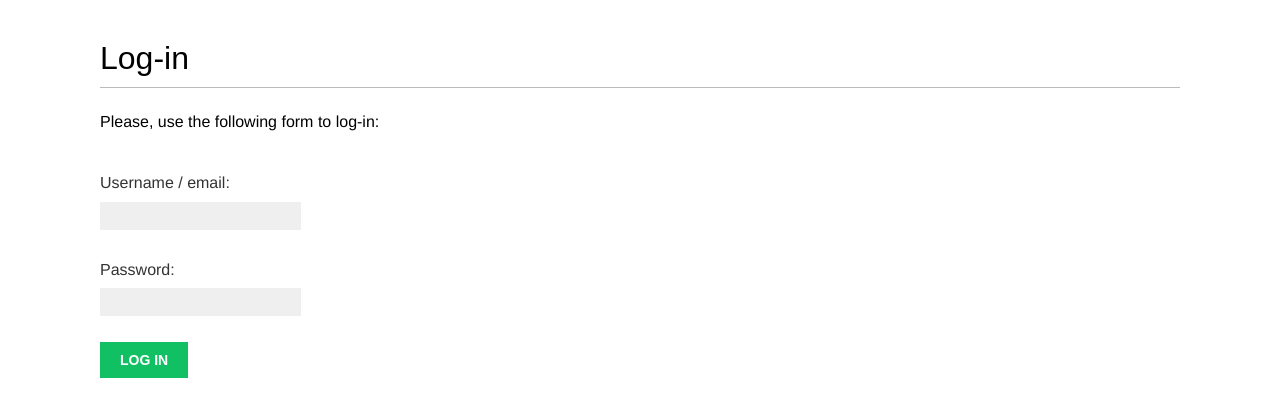
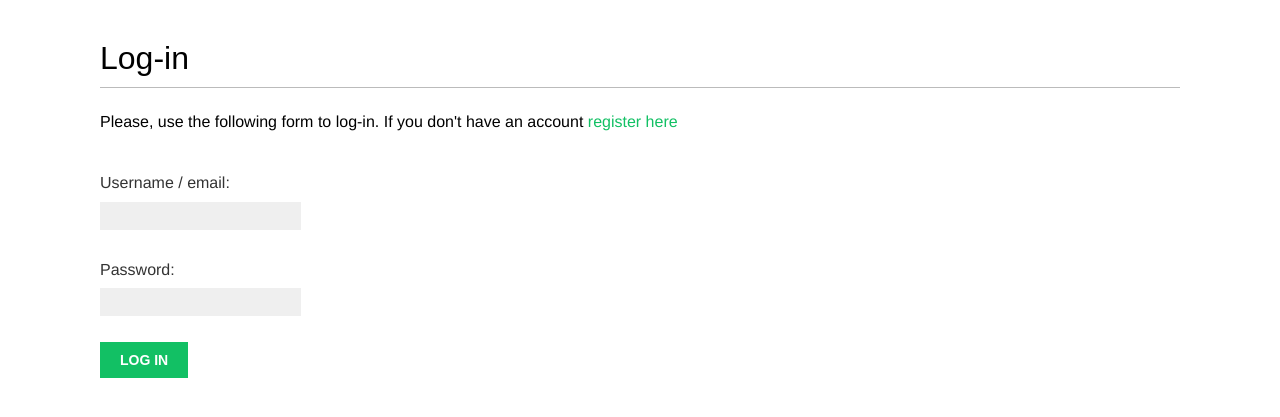
Before and after one commit to julian10m/django-projects, a Django app: template bookmarks/account/templates/account/login.html in a window 1280 px wide. Shown: the part 47-464 px from the top of the page. Run offline with Django 4.2, Linux system fonts and the light colour scheme; the template is opened without the code that fills it: values that come from a table or form of the project are taken from there, others are empty; some web fonts are replaced.

Commit message:
login offers register, edit tells the username

```diff
--- a/bookmarks/account/templates/account/edit.html
+++ b/bookmarks/account/templates/account/edit.html
@@ -4,6 +4,7 @@
 
 {% block content %}
     <h1>Edit your account</h1>
+    <h2>Username: {{ user.username }}</h2>
     <p>You can edit your account using the following form:</p>
     <form method="post" enctype="multipart/form-data">
         {{ user_form.as_p }}
--- a/bookmarks/account/templates/account/login.html
+++ b/bookmarks/account/templates/account/login.html
@@ -4,7 +4,9 @@
 
 {% block content %}
     <h1>Log-in</h1>
-    <p>Please, use the following form to log-in:</p>
+    <p>Please, use the following form to log-in.
+       If you don't have an account <a href="{% url 'register' %}">register here</a>
+    </p>
     <form method="post">
         {{ form.as_p }}
         {% csrf_token %}
```
